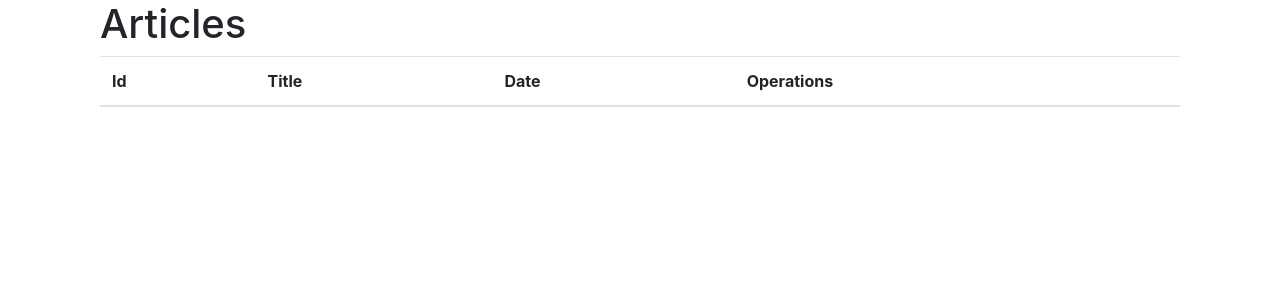
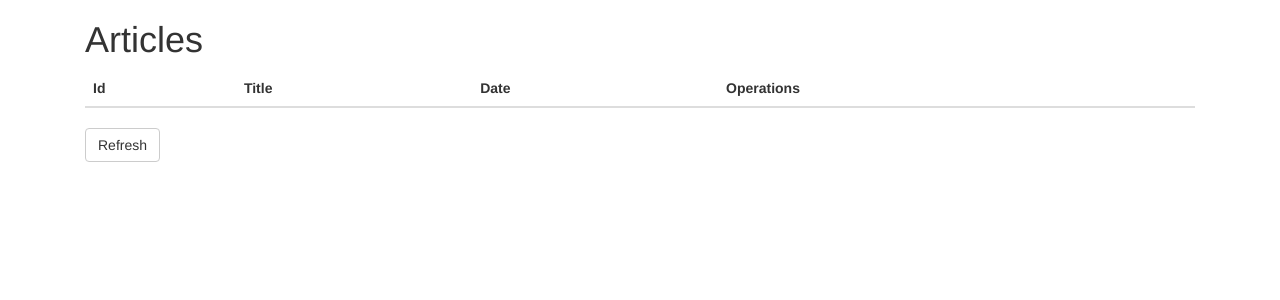
Before and after one commit to Fugoes/yapblog, a Flask app: template yapblog/templates/admin/article.html in a window 1280 px wide. Shown: the top 300 px of the page. Run offline with Flask 2, Linux system fonts and the light colour scheme; the template is opened without the code that fills it, so the values that code supplies are empty; some libraries are stand-ins or nearby versions.

Commit message:
/admin/article add refresh button

```diff
--- a/yapblog/lib/regex.py
+++ b/yapblog/lib/regex.py
@@ -2,4 +2,4 @@ __all__ = ["date"]
 
 import re
 
-date = re.compile("([\d]{4})-(\d{1,2})-(\d{1,2})")
+date = re.compile("(\d{4})-(\d{1,2})-(\d{1,2})")
--- a/yapblog/templates/admin/article.html
+++ b/yapblog/templates/admin/article.html
@@ -2,15 +2,15 @@
 {% block title %}Admin|Article{% endblock %}
 {% block js %}
     <script>
-        var articles_info = $.getJSON("/api/article");
+        articles_info = $.getJSON("/api/article");
+        button = $("#refresh_btn");
 
         function delete_article(id) {
             $.ajax({
                 type: "DELETE",
                 url: "/api/article/" + id,
                 success: function (data) {
-                    console.log(data);
-                    refresh($.getJSON("/api/article"));
+                    $("#td" + id).html("Deleted");
                 }
             })
         }
@@ -19,7 +19,6 @@
             var body = $("#body");
             body.html("");
             p.done(function (data) {
-                console.log(data);
                 if (data.ok) {
                     $.each(data.articles, function (index, article) {
                         body.append([
@@ -27,7 +26,7 @@
                             "   <td>" + article.id + "</td>",
                             "   <td>" + article.title + "</td>",
                             "   <td>" + article.date + "</td>",
-                            "   <td>",
+                            "   <td id=\"td" + article.id + "\">",
                             "       <a href=\"/admin/article/" + article.id + "\">Edit</a>",
                             "       <a href=\"#\" onclick=\"delete_article(" + article.id + ")\">Delete</a>",
                             "   </td>",
@@ -38,8 +37,21 @@
             })
         }
 
+        function refresh_btn() {
+            button.prop("disabled", true);
+            var p = $.getJSON("/api/article");
+            refresh(p);
+            p.done(function (data) {
+                button.prop("disabled", false);
+            })
+        }
+
         $(function () {
+            button.prop("disabled", true);
             refresh(articles_info);
+            articles_info.done(function (data) {
+                button.prop("disabled", false);
+            })
         })
     </script>
 {% endblock %}
@@ -58,4 +70,5 @@
         <tbody id="body">
         </tbody>
     </table>
+    <button id="refresh_btn" class="btn btn-default" onclick="refresh_btn()">Refresh</button>
 {% endblock %}
```
